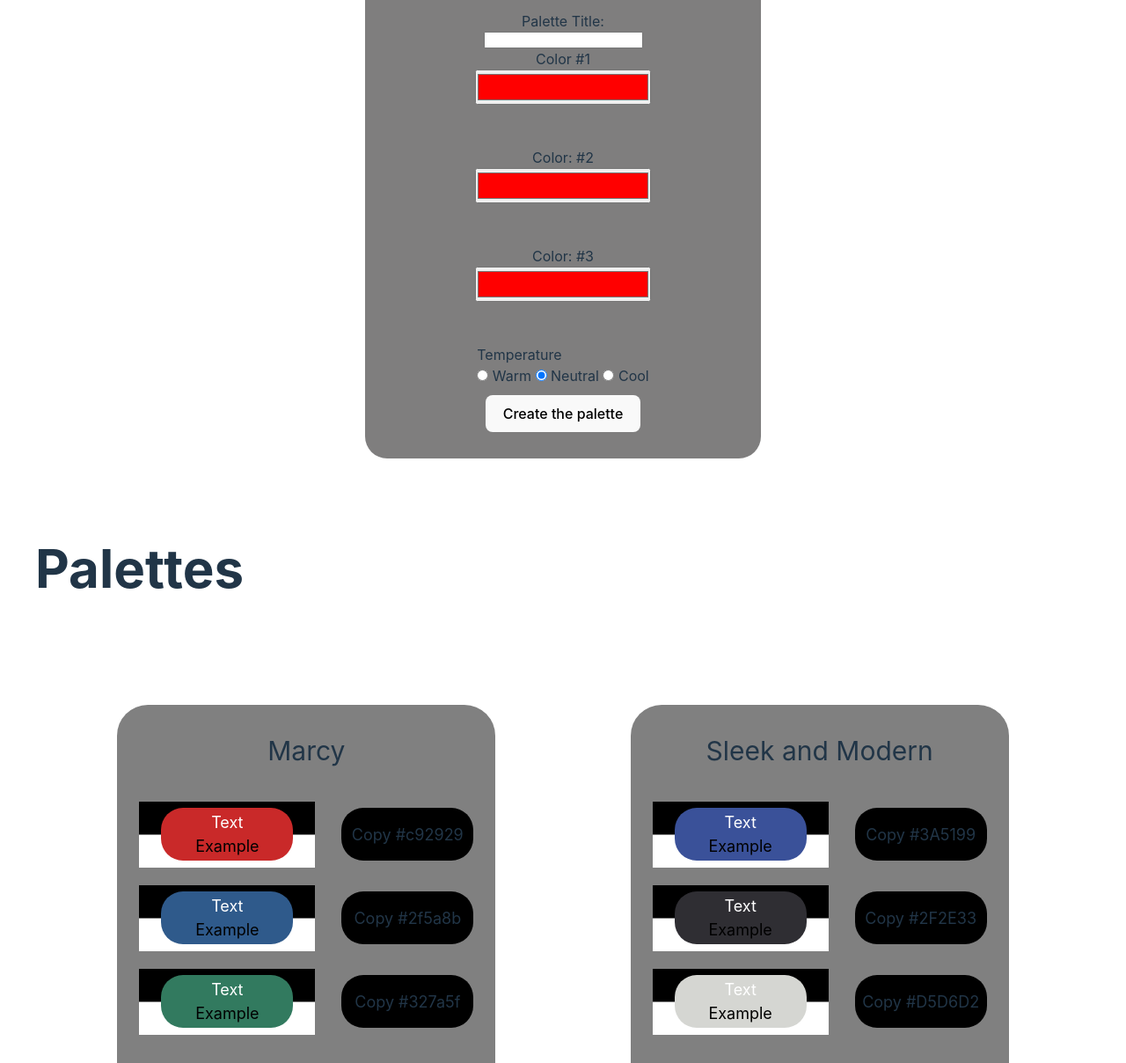
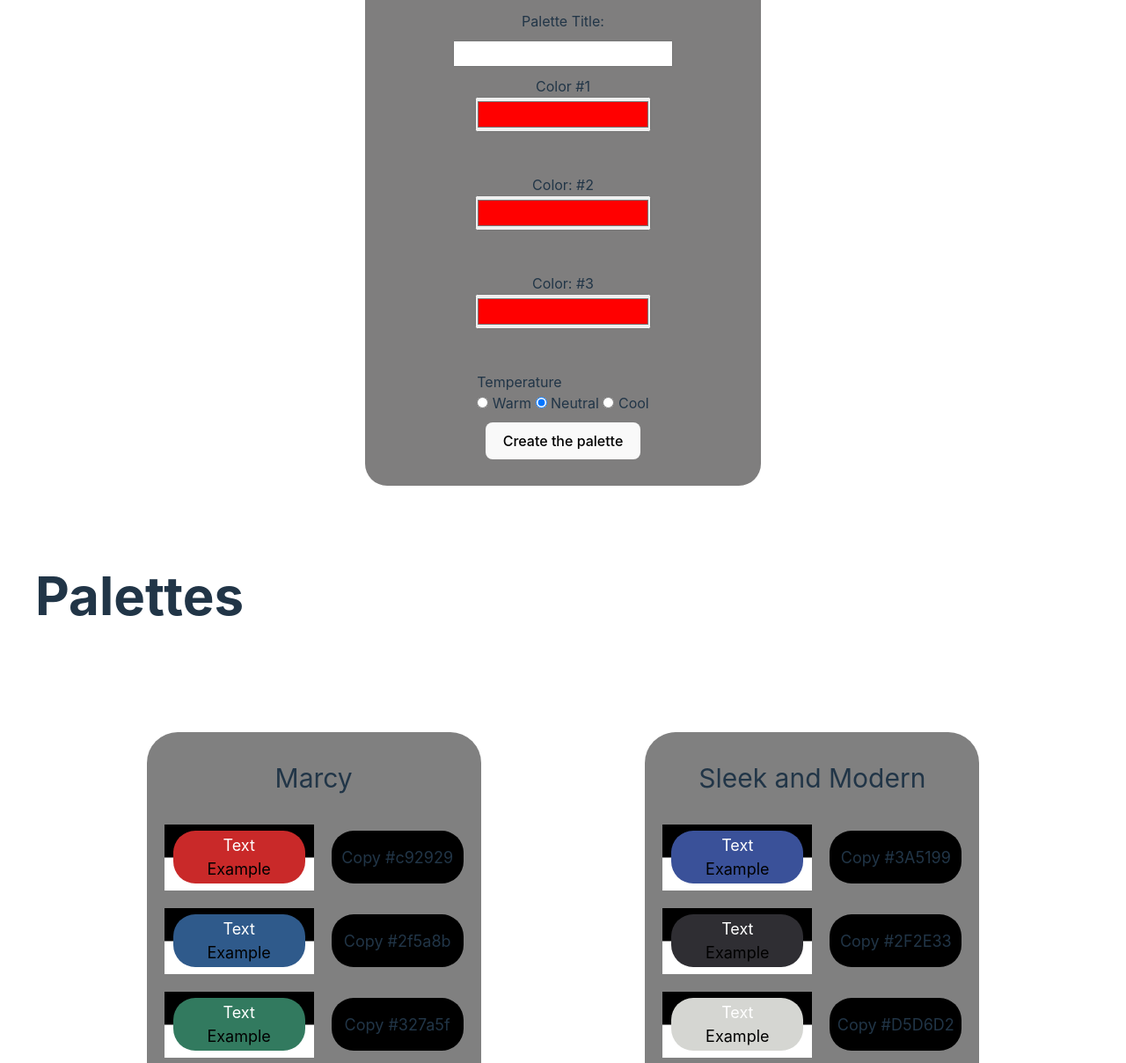
Before and after one commit to jahmarimaxwell/palette-picker, a website built with Vite: page palette-picker-project/index.html in a window 1280 px wide. Shown: the part 304-1512 px from the top of the page at 88% size. Built offline with nearby package versions, Linux system fonts and the light colour scheme.

Commit message:
fixed white/black box width

```diff
--- a/palette-picker-project/style.css
+++ b/palette-picker-project/style.css
@@ -151,6 +151,9 @@ fieldset {
   justify-content: space-evenly;
   flex-direction: column;
   align-items: stretch;
+  margin: 10px;
+  width: 250px;
+  height: 30px;
 }
 
 #colors-container {
@@ -217,7 +220,6 @@ li#card-list{
   flex-direction: column;
   width: 100%;
   text-align: center;
-  margin: 5px;
   align-items: center;
 }
 #single-color-container {
@@ -225,7 +227,7 @@ li#card-list{
   justify-content: center;
   background: repeating-linear-gradient(black, black 49.9%, white 50.1%, white 100%);
   margin: 10px;
-  width: 200px;
+  width: 170px;
   height: 75px;
   align-items: center;
 }
@@ -249,7 +251,6 @@ li#card-list{
 #hex-container {
   display: flex;
   width: 100%;
-  margin: 5px;
   flex-direction: column;
   justify-content: space-around;
 }
--- a/palette-picker-project/vite.config.js
+++ b/palette-picker-project/vite.config.js
@@ -1,5 +1,5 @@
 import { defineConfig } from 'vite';
 
 export default defineConfig({
-  base: '/your-repo-name/',
+  base: '/palette-picker/',
 });
```
